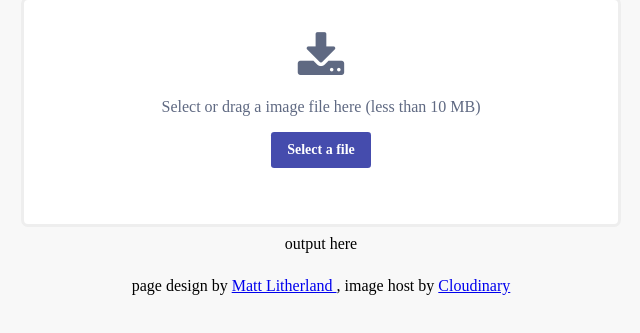
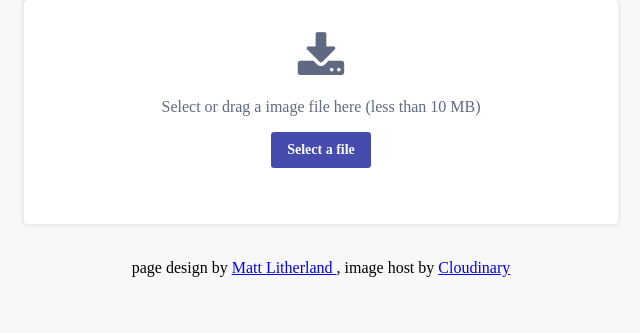
Before and after one commit to flinhong/imageuploader, a plain HTML site: page index.html in a window 1280 px wide. Shown: the part 99-432 px from the top of the page, without its empty margins (319-959 px from the left). Drawn offline with nearby package versions, Linux system fonts and the light colour scheme.

Commit message:
update info

```diff
--- a/index.html
+++ b/index.html
@@ -36,7 +36,7 @@
         </label>
     </form>
 
-    <div id="output-info">output here</div>
+    <div id="output-info"></div>
 
     <footer>page design by <a href="https://codepen.io/mattsince87/pen/yadZXv" target="_blank">Matt Litherland </a>, image host by <a href="https://cloudinary.com/" target="_blank">Cloudinary</a></footer>
     <script src='https://cdnjs.cloudflare.com/ajax/libs/jquery/3.1.0/jquery.min.js'></script>
```
